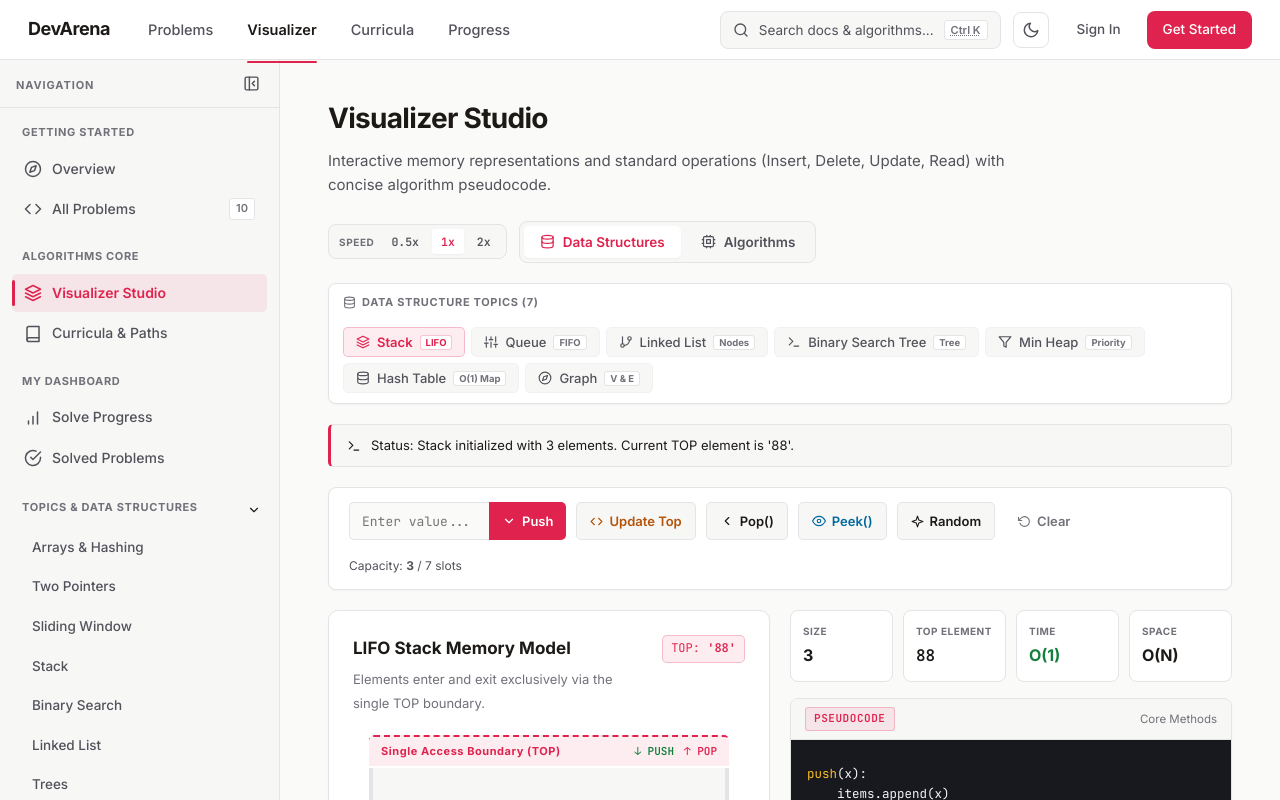
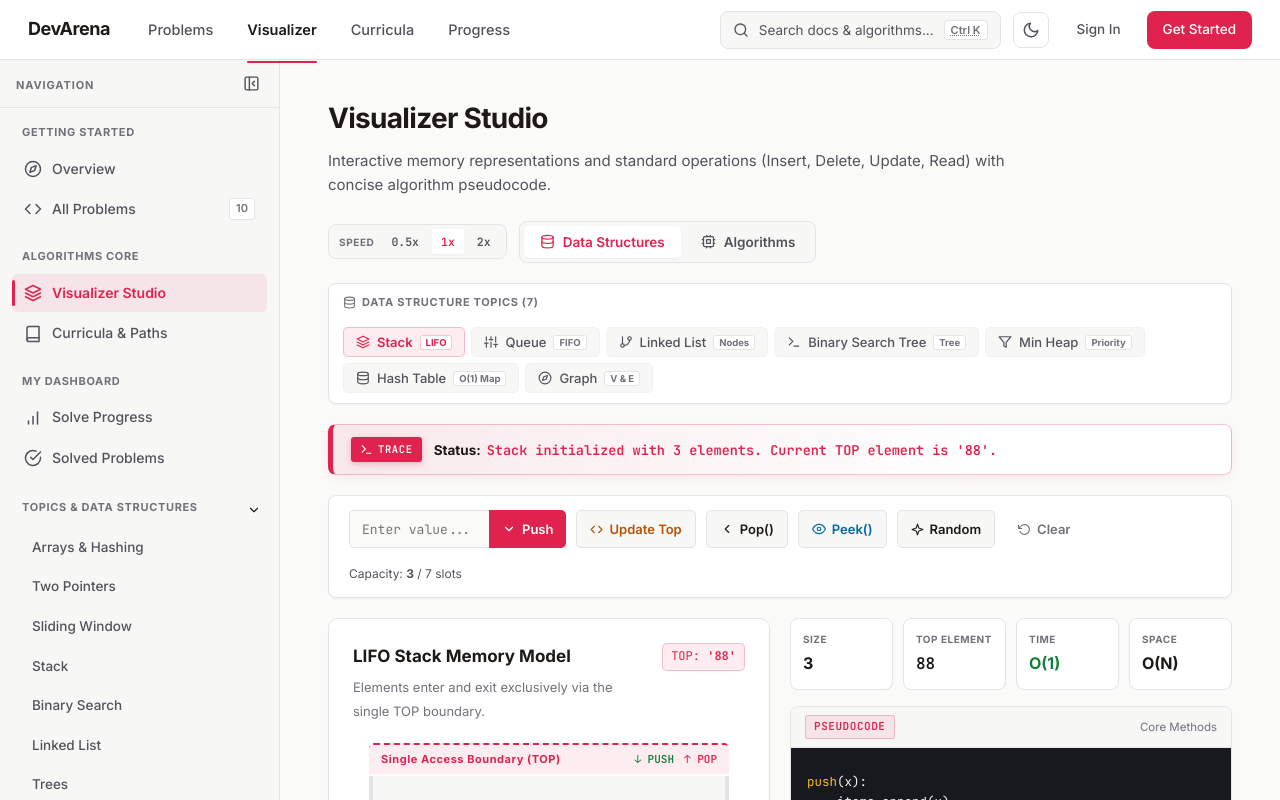
Before and after one commit to vuluongvu/devArenaFE, an Angular app: page /visualizer in a window 1280 px wide. Shown: the top 800 px of the page. Built offline with nearby package versions, Linux system fonts and the light colour scheme; sample sign-in values are in the browser's storage.

Commit message:
style: highlight status trace bar with color-coded index, comparison, and action badges

```diff
--- a/src/app/pages/learn/learn.component.css
+++ b/src/app/pages/learn/learn.component.css
@@ -182,18 +182,99 @@
   gap: 20px;
 }
 
-/* Status Bar */
+/* Status Bar (Highlighted Live Trace Banner) */
 .status-bar {
   display: flex;
   align-items: center;
-  gap: 10px;
-  padding: 10px 16px;
-  background-color: var(--color-sidebar);
-  border: 1px solid var(--color-border);
-  border-left: 3px solid var(--color-accent);
-  border-radius: var(--radius-sm);
-  font-size: 13px;
+  gap: 12px;
+  padding: 12px 18px;
+  background: linear-gradient(90deg, var(--color-accent-subtle) 0%, var(--color-surface) 75%);
+  border: 1.5px solid var(--color-accent-border);
+  border-left: 5px solid var(--color-accent);
+  border-radius: var(--radius-md);
+  font-size: 13.5px;
+  font-weight: 500;
   color: var(--color-text-primary);
+  box-shadow: 0 4px 14px -4px rgba(224, 35, 78, 0.14);
+  transition: all 0.3s cubic-bezier(0.22, 1, 0.36, 1);
+}
+.status-bar.is-swapped-bar {
+  border-left-color: var(--color-easy);
+  box-shadow: 0 4px 16px -4px rgba(21, 128, 61, 0.22);
+}
+.status-badge {
+  display: inline-flex;
+  align-items: center;
+  gap: 5px;
+  padding: 4px 9px;
+  border-radius: var(--radius-xs);
+  background-color: var(--color-accent);
+  color: #fff;
+  font-family: var(--font-mono);
+  font-size: 10.5px;
+  font-weight: 700;
+  letter-spacing: 0.06em;
+  flex-shrink: 0;
+  box-shadow: 0 2px 6px rgba(224, 35, 78, 0.3);
+}
+.status-text {
+  line-height: 1.5;
+  display: flex;
+  align-items: center;
+  flex-wrap: wrap;
+  gap: 4px;
+}
+:host ::ng-deep .status-text .st-prefix {
+  font-weight: 700;
+  color: var(--color-text-primary);
+}
+:host ::ng-deep .status-text .st-cmp {
+  font-family: var(--font-mono);
+  font-weight: 700;
+  color: var(--color-accent);
+  padding: 0 2px;
+}
+:host ::ng-deep .status-text .st-idx {
+  display: inline-flex;
+  align-items: center;
+  padding: 1px 6px;
+  margin: 0 1px;
+  border-radius: var(--radius-xs);
+  background-color: rgba(3, 105, 161, 0.14);
+  border: 1px solid rgba(3, 105, 161, 0.35);
+  color: var(--color-info);
+  font-family: var(--font-mono);
+  font-size: 12.5px;
+  font-weight: 700;
+}
+:host ::ng-deep .status-text .st-val {
+  font-family: var(--font-mono);
+  font-weight: 700;
+  color: var(--color-accent);
+}
+:host ::ng-deep .status-text .st-arrow {
+  font-weight: 800;
+  color: var(--color-accent);
+  padding: 0 4px;
+}
+:host ::ng-deep .status-text .st-action {
+  display: inline-flex;
+  align-items: center;
+  gap: 3px;
+  padding: 2px 9px;
+  border-radius: var(--radius-xs);
+  background-color: var(--color-surface);
+  border: 1px solid var(--color-accent-border);
+  color: var(--color-accent);
+  font-weight: 700;
+}
+:host ::ng-deep .status-text .st-action-success {
+  background-color: var(--color-easy-bg);
+  border-color: rgba(21, 128, 61, 0.35);
+  color: var(--color-easy);
+}
+:host ::ng-deep .status-text .st-action-success .st-val {
+  color: var(--color-easy);
 }
 
 /* Control Deck Card */
--- a/src/app/pages/learn/learn.component.html
+++ b/src/app/pages/learn/learn.component.html
@@ -250,8 +250,11 @@
     <!-- ============================================================= -->
     <div *ngIf="activeTopic === 'stack'" class="topic-content-wrapper">
       <div class="status-bar">
-        <app-icon name="terminal" [size]="14" customClass="text-accent"></app-icon>
-        <span class="status-text">{{ stackStatus }}</span>
+        <span class="status-badge">
+          <app-icon name="terminal" [size]="13"></app-icon>
+          <span>TRACE</span>
+        </span>
+        <span class="status-text" [innerHTML]="formatStatus(stackStatus)"></span>
       </div>
 
       <div class="control-deck-card">
@@ -430,8 +433,11 @@
     <!-- ============================================================= -->
     <div *ngIf="activeTopic === 'queue'" class="topic-content-wrapper">
       <div class="status-bar">
-        <app-icon name="terminal" [size]="14" customClass="text-accent"></app-icon>
-        <span class="status-text">{{ queueStatus }}</span>
+        <span class="status-badge">
+          <app-icon name="terminal" [size]="13"></app-icon>
+          <span>TRACE</span>
+        </span>
+        <span class="status-text" [innerHTML]="formatStatus(queueStatus)"></span>
       </div>
 
       <div class="control-deck-card">
@@ -581,8 +587,11 @@
     <!-- ============================================================= -->
     <div *ngIf="activeTopic === 'linked-list'" class="topic-content-wrapper">
       <div class="status-bar">
-        <app-icon name="terminal" [size]="14" customClass="text-accent"></app-icon>
-        <span class="status-text">{{ listStatus }}</span>
+        <span class="status-badge">
+          <app-icon name="terminal" [size]="13"></app-icon>
+          <span>TRACE</span>
+        </span>
+        <span class="status-text" [innerHTML]="formatStatus(listStatus)"></span>
       </div>
 
       <div class="control-deck-card">
@@ -713,8 +722,11 @@
     <!-- ============================================================= -->
     <div *ngIf="activeTopic === 'bst'" class="topic-content-wrapper">
       <div class="status-bar">
-        <app-icon name="terminal" [size]="14" customClass="text-accent"></app-icon>
-        <span class="status-text">{{ bstStatus }}</span>
+        <span class="status-badge">
+          <app-icon name="terminal" [size]="13"></app-icon>
+          <span>TRACE</span>
+        </span>
+        <span class="status-text" [innerHTML]="formatStatus(bstStatus)"></span>
       </div>
 
       <div class="control-deck-card">
@@ -845,8 +857,11 @@
     <!-- ============================================================= -->
     <div *ngIf="activeTopic === 'min-heap'" class="topic-content-wrapper">
       <div class="status-bar">
-        <app-icon name="terminal" [size]="14" customClass="text-accent"></app-icon>
-        <span class="status-text">{{ heapStatus }}</span>
+        <span class="status-badge">
+          <app-icon name="terminal" [size]="13"></app-icon>
+          <span>TRACE</span>
+        </span>
+        <span class="status-text" [innerHTML]="formatStatus(heapStatus)"></span>
       </div>
 
       <div class="control-deck-card">
@@ -991,8 +1006,11 @@
     <!-- ============================================================= -->
     <div *ngIf="activeTopic === 'hash-table'" class="topic-content-wrapper">
       <div class="status-bar">
-        <app-icon name="terminal" [size]="14" customClass="text-accent"></app-icon>
-        <span class="status-text">{{ hashStatus }}</span>
+        <span class="status-badge">
+          <app-icon name="terminal" [size]="13"></app-icon>
+          <span>TRACE</span>
+        </span>
+        <span class="status-text" [innerHTML]="formatStatus(hashStatus)"></span>
       </div>
 
       <div class="control-deck-card">
@@ -1136,8 +1154,11 @@
     <!-- ============================================================= -->
     <div *ngIf="activeTopic === 'graph'" class="topic-content-wrapper">
       <div class="status-bar">
-        <app-icon name="terminal" [size]="14" customClass="text-accent"></app-icon>
-        <span class="status-text">{{ graphStatus }}</span>
+        <span class="status-badge">
+          <app-icon name="terminal" [size]="13"></app-icon>
+          <span>TRACE</span>
+        </span>
+        <span class="status-text" [innerHTML]="formatStatus(graphStatus)"></span>
       </div>
 
       <div class="control-deck-card">
@@ -1277,8 +1298,11 @@
     <!-- ============================================================= -->
     <div *ngIf="activeTopic === 'binary-search'" class="topic-content-wrapper">
       <div class="status-bar">
-        <app-icon name="terminal" [size]="14" customClass="text-accent"></app-icon>
-        <span class="status-text">{{ bsStatus }}</span>
+        <span class="status-badge">
+          <app-icon name="terminal" [size]="13"></app-icon>
+          <span>TRACE</span>
+        </span>
+        <span class="status-text" [innerHTML]="formatStatus(bsStatus)"></span>
       </div>
 
       <div class="control-deck-card">
@@ -1387,8 +1411,11 @@
     <!-- ============================================================= -->
     <div *ngIf="activeTopic === 'two-pointers'" class="topic-content-wrapper">
       <div class="status-bar">
-        <app-icon name="terminal" [size]="14" customClass="text-accent"></app-icon>
-        <span class="status-text">{{ tpStatus }}</span>
+        <span class="status-badge">
+          <app-icon name="terminal" [size]="13"></app-icon>
+          <span>TRACE</span>
+        </span>
+        <span class="status-text" [innerHTML]="formatStatus(tpStatus)"></span>
       </div>
 
       <div class="control-deck-card">
@@ -1488,8 +1515,11 @@
     <!-- ============================================================= -->
     <div *ngIf="activeTopic === 'sliding-window'" class="topic-content-wrapper">
       <div class="status-bar">
-        <app-icon name="terminal" [size]="14" customClass="text-accent"></app-icon>
-        <span class="status-text">{{ swStatus }}</span>
+        <span class="status-badge">
+          <app-icon name="terminal" [size]="13"></app-icon>
+          <span>TRACE</span>
+        </span>
+        <span class="status-text" [innerHTML]="formatStatus(swStatus)"></span>
       </div>
 
       <div class="control-deck-card">
@@ -1584,9 +1614,12 @@
     <!-- 11. BUBBLE SORT ALGORITHM VISUALIZER -->
     <!-- ============================================================= -->
     <div *ngIf="activeTopic === 'bubble-sort'" class="topic-content-wrapper">
-      <div class="status-bar">
-        <app-icon name="terminal" [size]="14" customClass="text-accent"></app-icon>
-        <span class="status-text">{{ bsortStatus }}</span>
+      <div class="status-bar" [class.is-swapped-bar]="bsortSwappedInLastStep">
+        <span class="status-badge">
+          <app-icon name="terminal" [size]="13"></app-icon>
+          <span>TRACE</span>
+        </span>
+        <span class="status-text" [innerHTML]="formatStatus(bsortStatus)"></span>
       </div>
 
       <div class="control-deck-card">
@@ -1689,8 +1722,11 @@
     <!-- ============================================================= -->
     <div *ngIf="activeTopic === 'quick-sort'" class="topic-content-wrapper">
       <div class="status-bar">
-        <app-icon name="terminal" [size]="14" customClass="text-accent"></app-icon>
-        <span class="status-text">{{ qsortStatus }}</span>
+        <span class="status-badge">
+          <app-icon name="terminal" [size]="13"></app-icon>
+          <span>TRACE</span>
+        </span>
+        <span class="status-text" [innerHTML]="formatStatus(qsortStatus)"></span>
       </div>
 
       <div class="control-deck-card">
@@ -1799,8 +1835,11 @@
     <!-- ============================================================= -->
     <div *ngIf="activeTopic === 'bfs'" class="topic-content-wrapper">
       <div class="status-bar">
-        <app-icon name="terminal" [size]="14" customClass="text-accent"></app-icon>
-        <span class="status-text">{{ bfsStatus }}</span>
+        <span class="status-badge">
+          <app-icon name="terminal" [size]="13"></app-icon>
+          <span>TRACE</span>
+        </span>
+        <span class="status-text" [innerHTML]="formatStatus(bfsStatus)"></span>
       </div>
 
       <div class="control-deck-card">
@@ -1925,8 +1964,11 @@
     <!-- ============================================================= -->
     <div *ngIf="activeTopic === 'dfs'" class="topic-content-wrapper">
       <div class="status-bar">
-        <app-icon name="terminal" [size]="14" customClass="text-accent"></app-icon>
-        <span class="status-text">{{ dfsStatus }}</span>
+        <span class="status-badge">
+          <app-icon name="terminal" [size]="13"></app-icon>
+          <span>TRACE</span>
+        </span>
+        <span class="status-text" [innerHTML]="formatStatus(dfsStatus)"></span>
       </div>
 
       <div class="control-deck-card">
@@ -2047,8 +2089,11 @@
     <!-- ============================================================= -->
     <div *ngIf="activeTopic === 'dp'" class="topic-content-wrapper">
       <div class="status-bar">
-        <app-icon name="terminal" [size]="14" customClass="text-accent"></app-icon>
-        <span class="status-text">{{ dpStatus }}</span>
+        <span class="status-badge">
+          <app-icon name="terminal" [size]="13"></app-icon>
+          <span>TRACE</span>
+        </span>
+        <span class="status-text" [innerHTML]="formatStatus(dpStatus)"></span>
       </div>
 
       <div class="control-deck-card">
--- a/src/app/pages/learn/learn.component.ts
+++ b/src/app/pages/learn/learn.component.ts
@@ -214,6 +214,42 @@ export class LearnComponent implements OnInit, OnDestroy {
     return node.val;
   }
 
+  formatStatus(text: string): string {
+    if (!text) return '';
+    const escaped = text
+      .replace(/&/g, '&amp;')
+      .replace(/</g, '&lt;')
+      .replace(/>/g, '&gt;');
+
+    const formatSegment = (seg: string): string => {
+      return seg
+        .replace(/\[([^\]]+)\]/g, '<span class="st-idx">[$1]</span>')
+        .replace(/'([^']+)'/g, '<span class="st-val">\'$1\'</span>')
+        .replace(/\(([^)]+)\)/g, '<span class="st-val">($1)</span>');
+    };
+
+    const formatWithColon = (seg: string): string => {
+      const colonIdx = seg.indexOf(':');
+      if (colonIdx > 0 && colonIdx < 42) {
+        const prefix = formatSegment(seg.slice(0, colonIdx + 1));
+        const rest = formatSegment(seg.slice(colonIdx + 1));
+        return `<span class="st-prefix">${prefix}</span><span class="st-cmp">${rest}</span>`;
+      }
+      return formatSegment(seg);
+    };
+
+    const arrowParts = escaped.split(/\s*(?:→|-&gt;)\s*/);
+    if (arrowParts.length > 1) {
+      const left = formatWithColon(arrowParts[0]);
+      const rightRaw = arrowParts.slice(1).join(' → ');
+      const isPositive = /Swapped|FOUND|Inserted|Placed|complete|PALINDROME|enqueued|Visit/i.test(rightRaw);
+      const badgeClass = isPositive ? 'st-action st-action-success' : 'st-action';
+      return `${left} <span class="st-arrow">→</span> <span class="${badgeClass}">${formatSegment(rightRaw)}</span>`;
+    }
+
+    return formatWithColon(escaped);
+  }
+
   // BST state & animation trackers
   bstActiveEdges = new Set<string>();
   bstHighlightedVals = new Set<number>();
```
